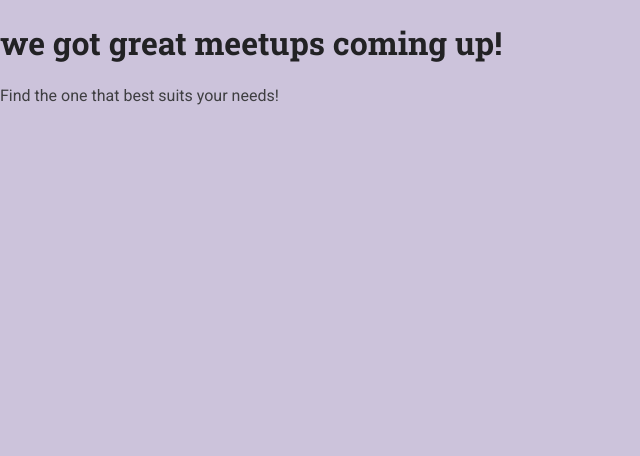
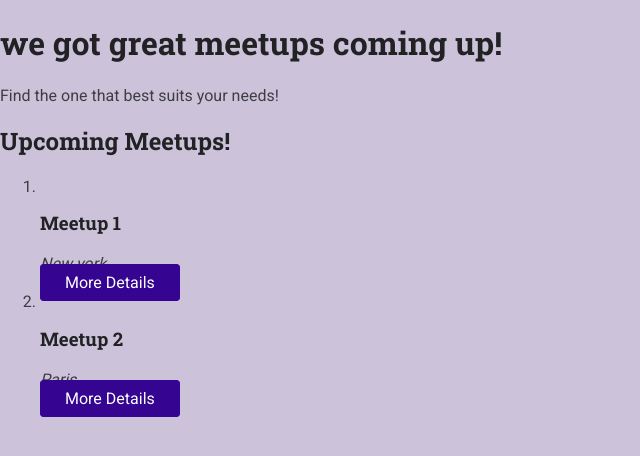
Before and after one commit to solaleh81/django_course_site, a Django app: page /meetups/ in a window 1280 px wide. Shown: the part 19-475 px from the top of the page, without its empty margins (0-640 px from the left). Run offline with Django 4.2, Linux system fonts and the light colour scheme.

Commit message:
adding for loop for meetup details.

```diff
--- a/meetups/templates/meetups/index.html
+++ b/meetups/templates/meetups/index.html
@@ -7,12 +7,37 @@
     <meta http-equiv="X-UA-Compatible" content="ie=edge">
     <title>All meetups</title>
     <link rel="stylesheet" href="{% static 'meetups/styles/base.css' %}">
+    <link rel="stylesheet" href="{% static 'meetups/styles/all-meetups.css' %}">
 </head>
 <body>
 <header><nav><a href="/meetups">DjangoMeetups</a></nav></header>
 <h1>we got great meetups coming up!</h1>
 <p>Find the one that best suits your needs!</p>
 <main>
+    <section>
+        <h2>Upcoming Meetups!</h2>
+        <ol>
+            {% for meetup in meetups %}
+            <li class="meetup_item">
+                <article>
+                    <div class="meetup_summary">
+                        <div class="meetup_image">
+                            <img src="" alt="">
+                        </div>
+                        <div class="meetup_details">
+                            <h3>{{ meetup.title }}</h3>
+                            <address>{{ meetup.location }}</address>
+                        </div>
+                    </div>
+                    <div class="meetup_actions">
+                        <a href="" class="btn">More Details</a>
+                    </div>
+                </article>
+            </li>
+
+            {% endfor %}
+        </ol>
+    </section>
 
 </main>
 
```
